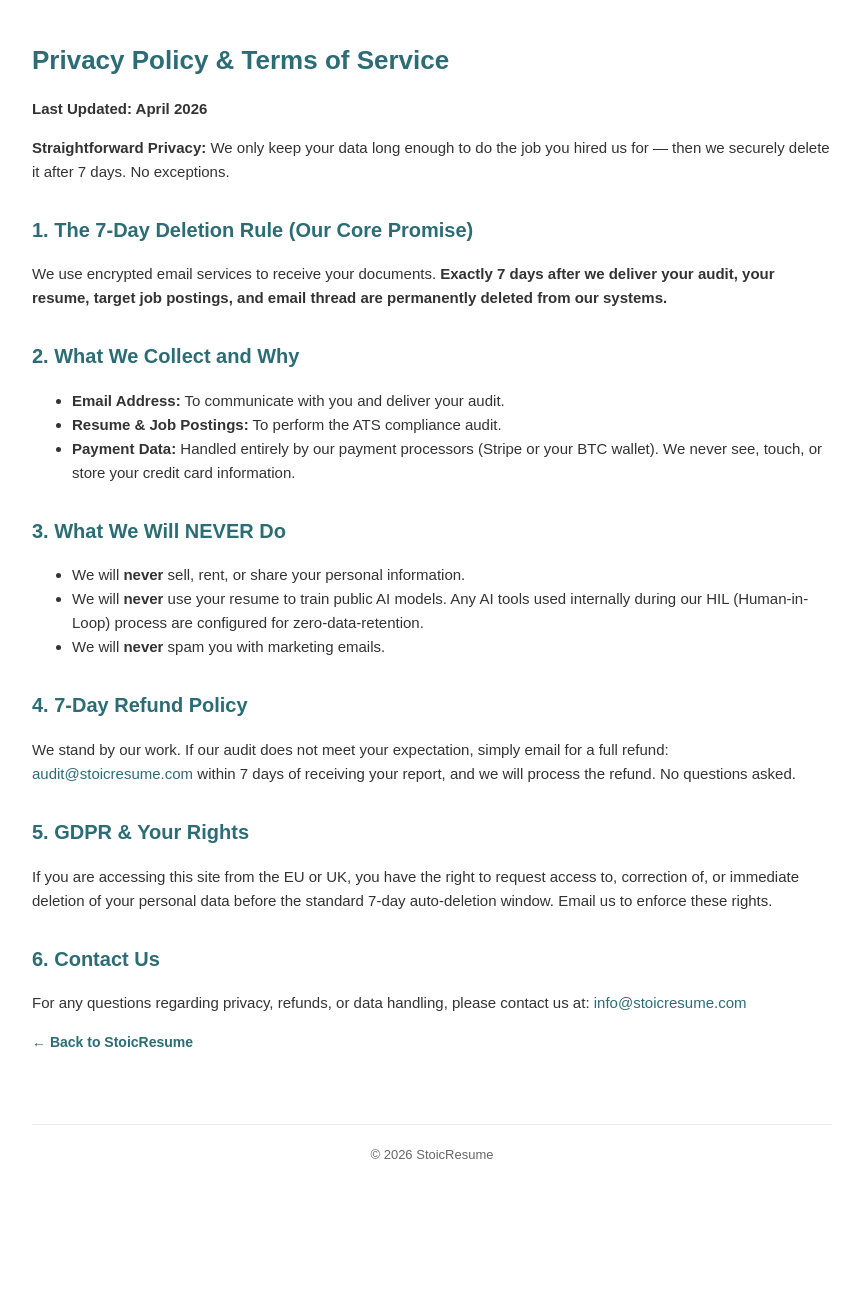
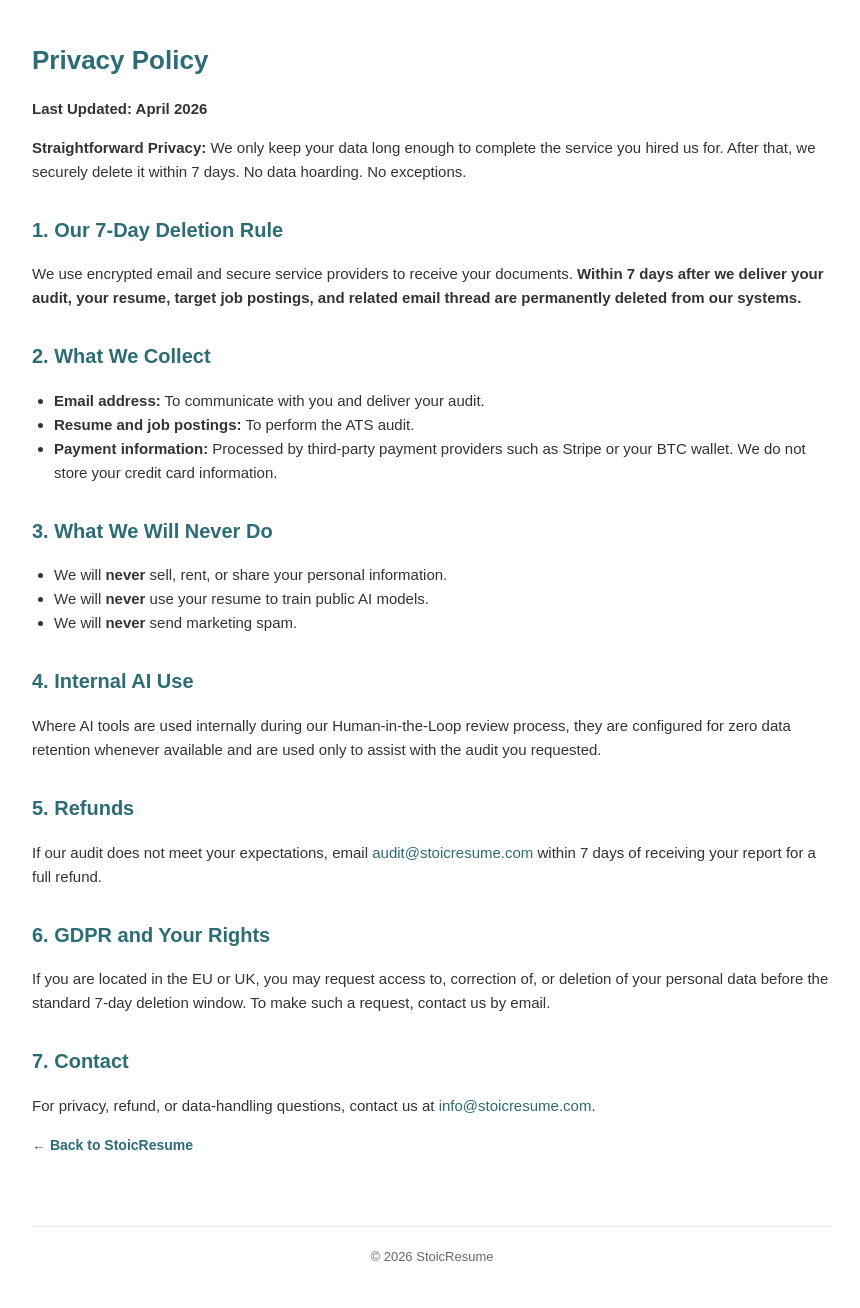
Before and after one commit to JayUdding/ats-audit-site, a Jekyll site: the page privacy.html, which Jekyll copies as it is, in a window 1280 px wide. Shown: the whole page, without its empty margins (208-1068 px from the left). Built offline with Jekyll 4.4.1, drawn with Linux system fonts in a browser that asks for light colours; before the commit the page ends 1205 px from its top, so only the background shows below that.

Commit message:
Revise privacy policy for clarity and consistency
Updated privacy policy title and content for clarity and consistency. Improved wording in several sections for better understanding.

```diff
--- a/privacy.html
+++ b/privacy.html
@@ -3,9 +3,9 @@
 <head>
   <meta charset="UTF-8">
   <meta name="viewport" content="width=device-width, initial-scale=1.0">
-  <title>Privacy Policy & Terms - StoicResume</title>
+  <title>Privacy Policy - StoicResume</title>
   <meta name="description" content="StoicResume Privacy Policy. We delete your data in 7 days. Zero data hoarding.">
-   <style>
+  <style>
     body {
       font-family: Arial, sans-serif;
       line-height: 1.6;
@@ -13,64 +13,73 @@
       max-width: 800px;
       margin: 40px auto;
       padding: 0 20px;
-      font-size: 15px; /* Makes the paragraph text a normal, readable size */
+      font-size: 15px;
     }
     h1 {
       color: #2c6c75;
-      font-size: 26px; /* Shrinks the giant main title */
+      font-size: 26px;
       margin-bottom: 5px;
     }
     h2 {
       color: #2c6c75;
-      font-size: 20px; /* Shrinks the subheadings */
+      font-size: 20px;
       margin-top: 30px;
     }
     a { color: #2c6c75; text-decoration: none; }
     a:hover { text-decoration: underline; }
     .back-link { display: inline-block; margin-bottom: 20px; font-weight: bold; font-size: 14px; }
+    footer {
+      margin-top: 50px;
+      padding-top: 20px;
+      border-top: 1px solid #eaeaea;
+      text-align: center;
+      font-size: 13px;
+      color: #666;
+    }
+    ul {
+      padding-left: 22px;
+    }
   </style>
 </head>
 <body>
 
-  <h1>Privacy Policy & Terms of Service</h1>
+  <h1>Privacy Policy</h1>
   <p><strong>Last Updated: April 2026</strong></p>
 
-  <p><strong>Straightforward Privacy:  </strong> We only keep your
-data long enough to do the job you hired us for — then we securely
-delete it after 7 days. No exceptions.</p>
+  <p><strong>Straightforward Privacy:</strong> We only keep your data long enough to complete the service you hired us for. After that, we securely delete it within 7 days. No data hoarding. No exceptions.</p>
 
-  <h2>1. The 7-Day Deletion Rule (Our Core Promise)</h2>
-  <p>We use encrypted email services to receive your documents. <strong>Exactly 7 days after we deliver your audit, your resume, target job postings, and email thread are permanently deleted from our systems.</strong></p>
+  <h2>1. Our 7-Day Deletion Rule</h2>
+  <p>We use encrypted email and secure service providers to receive your documents. <strong>Within 7 days after we deliver your audit, your resume, target job postings, and related email thread are permanently deleted from our systems.</strong></p>
 
-  <h2>2. What We Collect and Why</h2>
+  <h2>2. What We Collect</h2>
   <ul>
-    <li><strong>Email Address:</strong> To communicate with you and deliver your audit.</li>
-    <li><strong>Resume & Job Postings:</strong> To perform the ATS compliance audit.</li>
-    <li><strong>Payment Data:</strong> Handled entirely by our payment processors (Stripe or your BTC wallet). We never see, touch, or store your credit card information.</li>
+    <li><strong>Email address:</strong> To communicate with you and deliver your audit.</li>
+    <li><strong>Resume and job postings:</strong> To perform the ATS audit.</li>
+    <li><strong>Payment information:</strong> Processed by third-party payment providers such as Stripe or your BTC wallet. We do not store your credit card information.</li>
   </ul>
 
-  <h2>3. What We Will NEVER Do</h2>
+  <h2>3. What We Will Never Do</h2>
   <ul>
     <li>We will <strong>never</strong> sell, rent, or share your personal information.</li>
-    <li>We will <strong>never</strong> use your resume to train public AI models. Any AI tools used internally during our HIL (Human-in-Loop) process are configured for zero-data-retention.</li>
-    <li>We will <strong>never</strong> spam you with marketing emails.</li>
+    <li>We will <strong>never</strong> use your resume to train public AI models.</li>
+    <li>We will <strong>never</strong> send marketing spam.</li>
   </ul>
 
-  <h2>4. 7-Day Refund Policy</h2>
-  <p>We stand by our work. If our audit does not meet your expectation, simply email for a full refund: <a href="mailto:audit@stoicresume.com">audit@stoicresume.com</a> within 7 days of receiving your report, and we will process the refund. No questions asked.</p>
+  <h2>4. Internal AI Use</h2>
+  <p>Where AI tools are used internally during our Human-in-the-Loop review process, they are configured for zero data retention whenever available and are used only to assist with the audit you requested.</p>
 
-  <h2>5. GDPR & Your Rights</h2>
-  <p>If you are accessing this site from the EU or UK, you have the right to request access to, correction of, or immediate deletion of your personal data before the standard 7-day auto-deletion window. Email us to enforce these rights.</p>
+  <h2>5. Refunds</h2>
+  <p>If our audit does not meet your expectations, email <a href="mailto:audit@stoicresume.com">audit@stoicresume.com</a> within 7 days of receiving your report for a full refund.</p>
 
-  <h2>6. Contact Us</h2>
-  <p>For any questions regarding privacy, refunds, or data handling, please contact us at: <a href="mailto:info@stoicresume.com">info@stoicresume.com</a></p>
+  <h2>6. GDPR and Your Rights</h2>
+  <p>If you are located in the EU or UK, you may request access to, correction of, or deletion of your personal data before the standard 7-day deletion window. To make such a request, contact us by email.</p>
 
+  <h2>7. Contact</h2>
+  <p>For privacy, refund, or data-handling questions, contact us at <a href="mailto:info@stoicresume.com">info@stoicresume.com</a>.</p>
 
+  <a href="/" class="back-link">&larr; Back to StoicResume</a>
 
-  <a href="index.html" class="back-link">&larr; Back to StoicResume</a>
-
-
-  <footer style="margin-top: 50px; padding-top: 20px; border-top: 1px solid #eaeaea; text-align: center; font-size: 13px; color: #666;">
+  <footer>
     &copy; 2026 StoicResume
   </footer>
 
```
